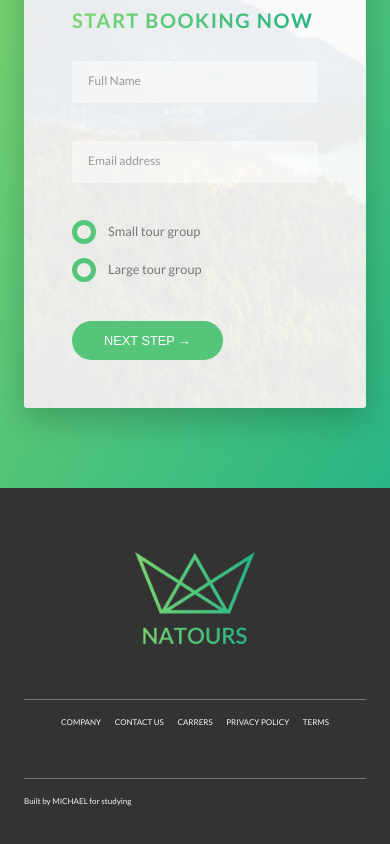
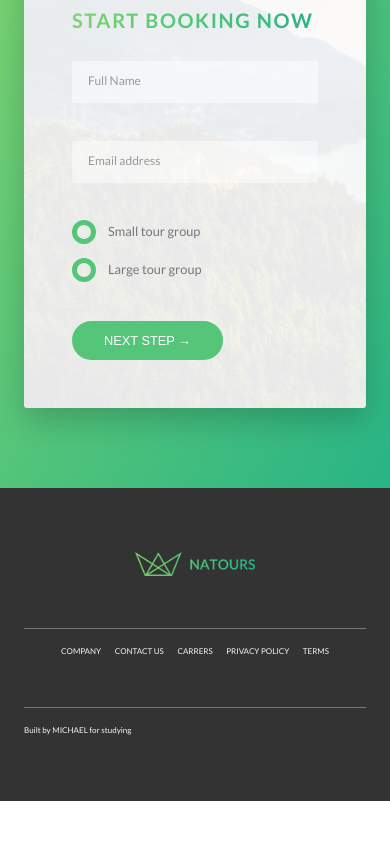
Before and after one commit to mokiong/Natours, a website: page index.html in a window 390 px wide. Shown: the part 5981-6825 px from the top of the page. After the commit the page ends 6782 px from the top, so only its background shows below. Drawn offline with Linux system fonts and the light colour scheme.

Commit message:
Make image responsive on footer

```diff
--- a/index.html
+++ b/index.html
@@ -474,11 +474,23 @@
 
         <footer class="footer">
             <div class="footer__logo-box">
-                <img
-                    src="img/logo-green-2x.png"
-                    alt="Full Logo"
-                    class="footer__logo"
-                />
+                <picture class="footer__logo">
+                    <source
+                        srcset="
+                            img/logo-green-small-1x.png 1x,
+                            img/logo-green-small-2x.png 2x
+                        "
+                        media="(max-width: 37.5em)"
+                    />
+                    <img
+                        srcset="
+                            img/logo-green-1x.png 1x,
+                            img/logo-green-2x.png 2x
+                        "
+                        alt="Full Logo"
+                        class="footer__logo"
+                    />
+                </picture>
             </div>
             <div class="row">
                 <div class="col-1-of-2">
```
